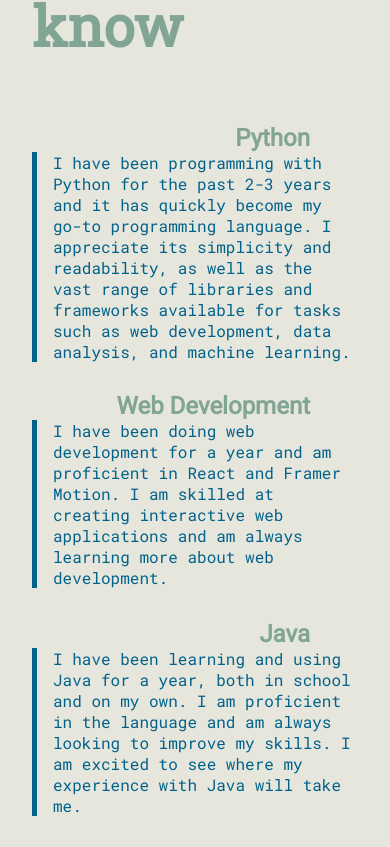
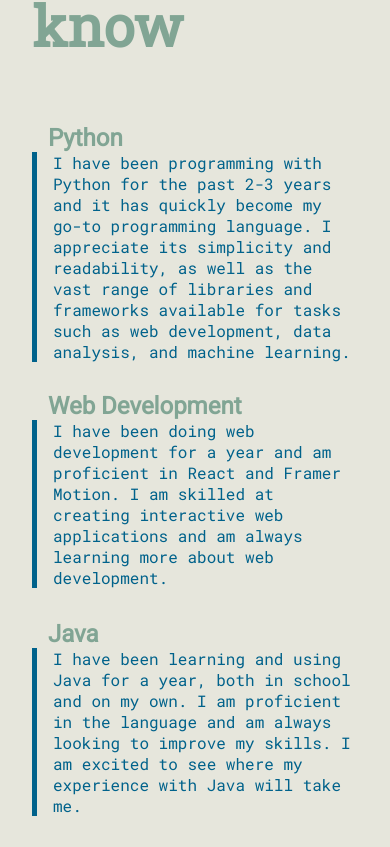
Before and after one commit to jtayped/jtayped.github.io, a React (Create React App) app: page / in a window 390 px wide. Shown: the part 1917-2764 px from the top of the page. Built offline with nearby package versions, Linux system fonts and the light colour scheme.

Commit message:
media query wrong heading tag

```diff
--- a/src/components/experienceItem/experienceItem.css
+++ b/src/components/experienceItem/experienceItem.css
@@ -42,7 +42,7 @@
     grid-template-rows: 10% 90%;
   }
 
-  .experience-item h3 {
+  .experience-item h4 {
     text-align: left;
     margin-left: 1rem;
   }
```
